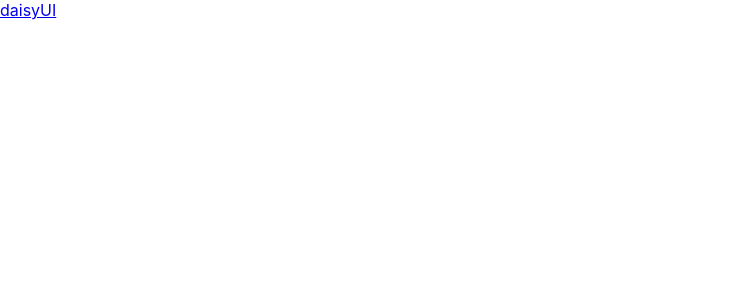
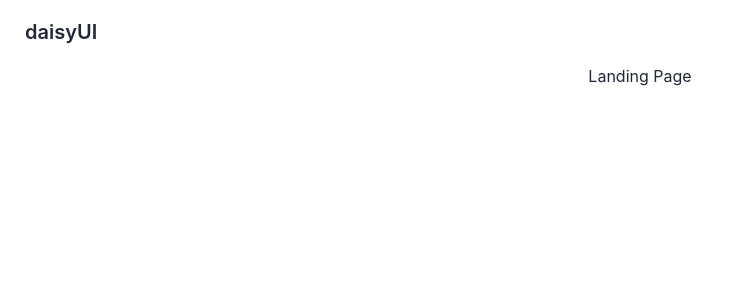
Before and after one commit to JohnnyWiseau141/Genshin-Builds-2, a React (Create React App) app: page / in a window 1280 px wide. Shown: the top 300 px of the page, without its empty margins (0-754 px from the left). Built offline with nearby package versions, Linux system fonts and the light colour scheme.

Commit message:
fix daisyUI imports

```diff
--- a/public/index.html
+++ b/public/index.html
@@ -1,5 +1,5 @@
 <!DOCTYPE html>
-<html lang="en">
+<html lang="en" data="black">
   <head>
     <meta charset="utf-8" />
     <link rel="icon" href="%PUBLIC_URL%/favicon.ico" />
--- a/src/index.css
+++ b/src/index.css
@@ -1,3 +1,7 @@
+@tailwind base;
+@tailwind components;
+@tailwind utilities;
+
 body {
   margin: 0;
   font-family: -apple-system, BlinkMacSystemFont, 'Segoe UI', 'Roboto', 'Oxygen',
--- a/src/pages/App/App.js
+++ b/src/pages/App/App.js
@@ -2,6 +2,7 @@ import './App.css';
 import Navbar from '../../components/Navbar/Navbar'
 import { Route, Routes } from 'react-router-dom';
 import { useState } from 'react';
+import Landing from '../Landing/Landing';
 
 function App() {
   const [characters, setCharacters] = useState(null)
@@ -21,6 +22,9 @@ function App() {
 
       {/* ROUTES  */}
       <Routes>
+        {/* LANDING PAGE */}
+        <Route path='/' element={<Landing />} />
+
         {/* LOGIN/SIGNUP  */}
 
         {/* PROFILE  */}
--- /dev/null
+++ b/src/pages/Landing/Landing.jsx
@@ -0,0 +1,11 @@
+import React from 'react'
+
+export default function Landing() {
+    return (
+        <>
+            <main className='text-center'>
+                <div>Landing Page</div>
+            </main>
+        </>
+    )
+}
```
